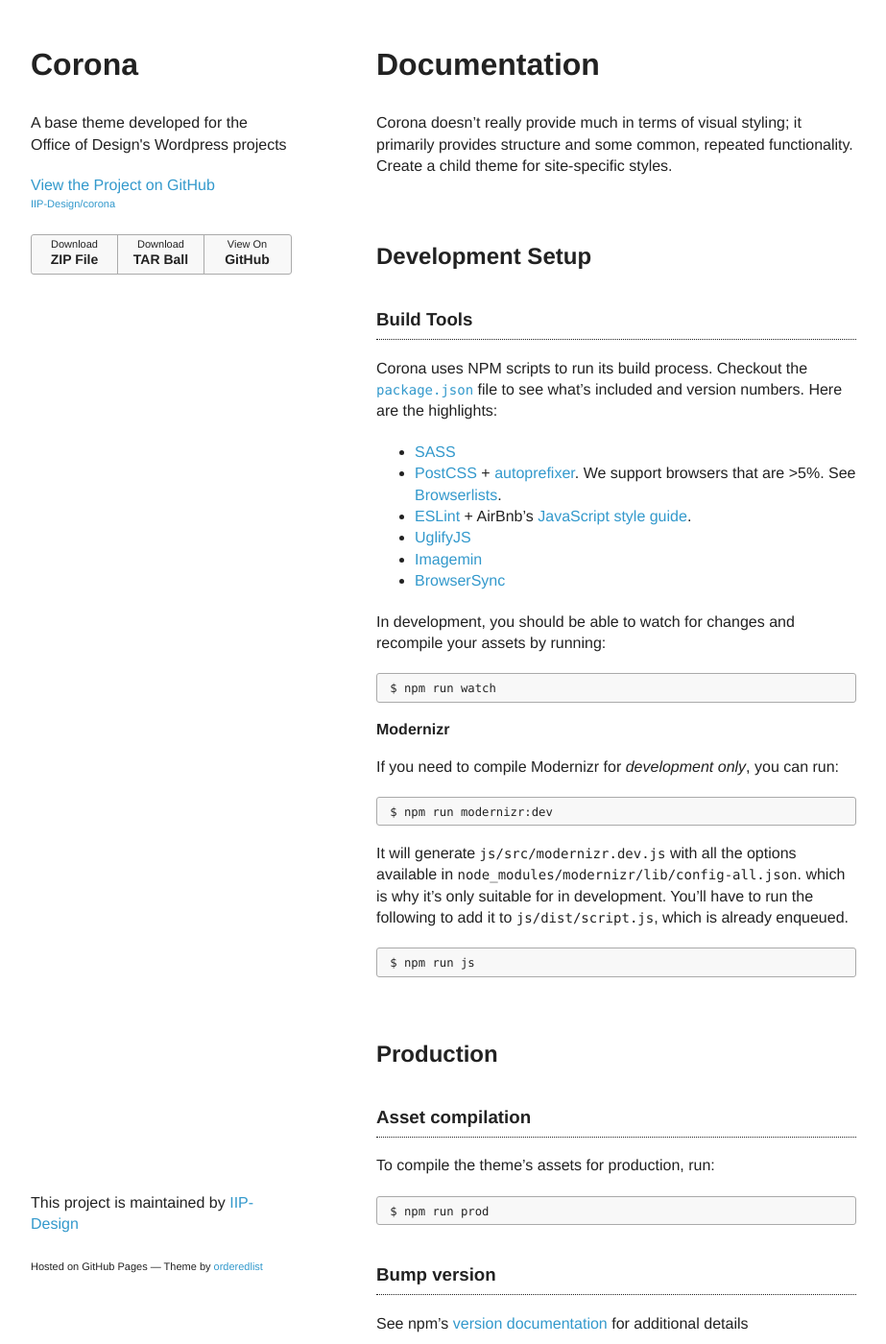
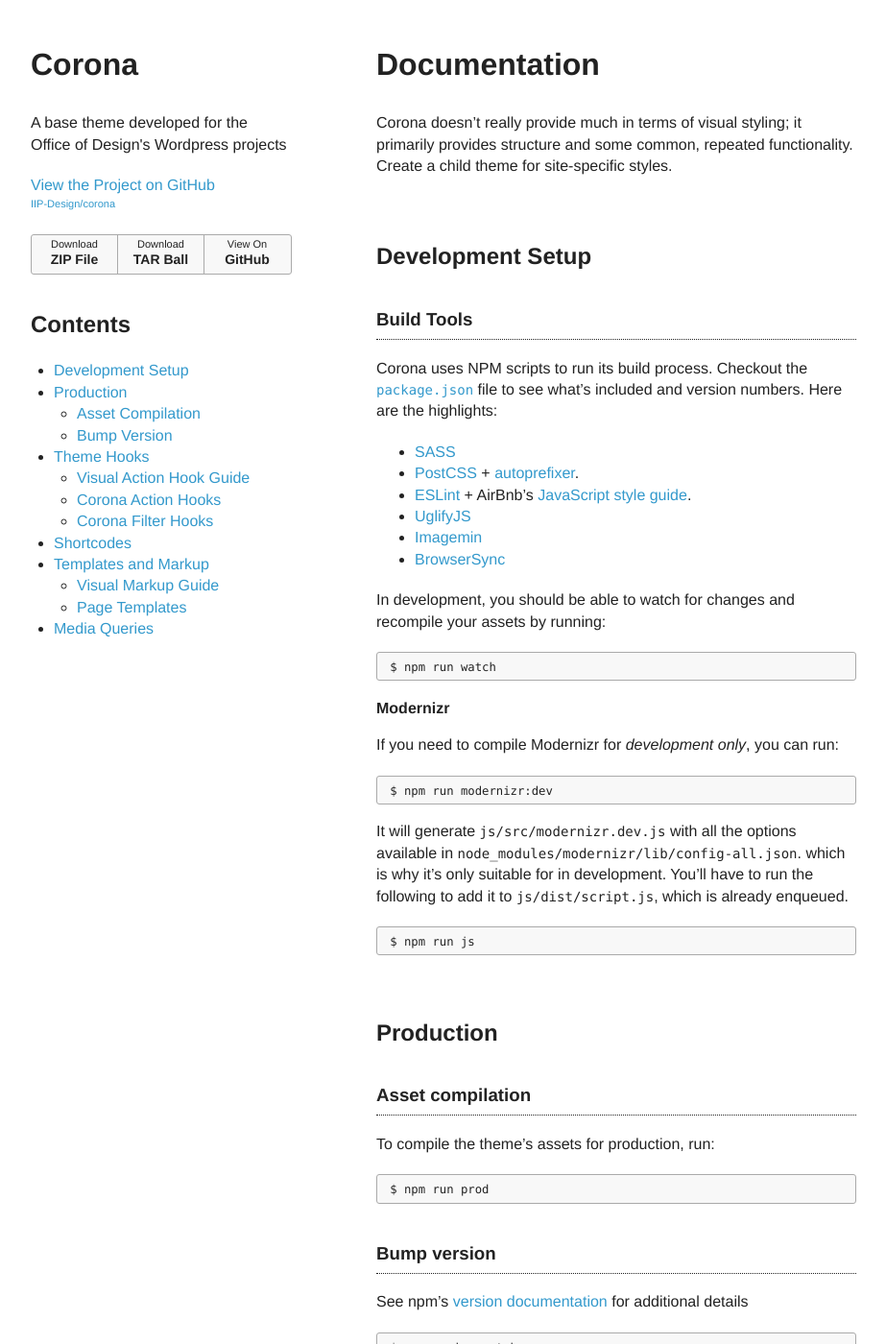
Before and after one commit to IIP-Design/corona-theme, a Jekyll site: the page built from index.md, in a window 1280 px wide and 1400 px high. Shown: the whole window at 96% size, without its empty margins (178-1101 px from the left). Built offline with Jekyll 4.4.1, drawn with Linux system fonts in a browser that asks for light colours; some of the changed text lies outside the part shown.

Commit message:
added visual action hook guide

```diff
--- a/_includes/buttons.html
+++ /dev/null
@@ -1,10 +0,0 @@
-      <header>
-        <h1>Corona</h1>
-        <p>A base theme developed for the Office of Design&#39;s Wordpress projects</p>
-        <p class="view"><a href="https://github.com/IIP-Design/corona">View the Project on GitHub <small>IIP-Design/corona</small></a></p>
-        <ul>
-          <li><a href="https://github.com/IIP-Design/corona/zipball/master">Download <strong>ZIP File</strong></a></li>
-          <li><a href="https://github.com/IIP-Design/corona/tarball/master">Download <strong>TAR Ball</strong></a></li>
-          <li><a href="https://github.com/IIP-Design/corona">View On <strong>GitHub</strong></a></li>
-        </ul>
-      </header>
--- /dev/null
+++ b/_includes/navigation.html
@@ -0,0 +1,38 @@
+      <header>
+        <h1>Corona</h1>
+        <p>A base theme developed for the Office of Design&#39;s Wordpress projects</p>
+        <p class="view"><a href="https://github.com/IIP-Design/corona">View the Project on GitHub <small>IIP-Design/corona</small></a></p>
+        <ul>
+          <li><a href="https://github.com/IIP-Design/corona/zipball/master">Download <strong>ZIP File</strong></a></li>
+          <li><a href="https://github.com/IIP-Design/corona/tarball/master">Download <strong>TAR Ball</strong></a></li>
+          <li><a href="https://github.com/IIP-Design/corona">View On <strong>GitHub</strong></a></li>
+        </ul>
+      </header>
+
+      <nav class="primary-nav">
+        <h2>Contents</h2>
+        <ul>
+          <li><a href="#development-setup">Development Setup</a></li>
+          <li><a href="#production">Production</a>
+          <ul>
+            <li><a href="#asset-compilation">Asset Compilation</a></li>
+            <li><a href="#bump-version">Bump Version</a></li>
+          </ul>
+          </li>
+          <li><a href="#theme-hooks">Theme Hooks</a>
+            <ul>
+              <li><a href="#visual-action-hook-guide">Visual Action Hook Guide</a></li>
+              <li><a href="#corona-action-hooks">Corona Action Hooks</a></li>
+              <li><a href="#corona-filter-hooks">Corona Filter Hooks</a></li>
+            </ul>
+          </li>
+          <li><a href="#shortcodes">Shortcodes</a></li>
+          <li><a href="#templates-and-markup">Templates and Markup</a>
+            <ul>
+              <li><a href="#visual-markup-guide">Visual Markup Guide</a></li>
+              <li><a href="#page-templates">Page Templates</a></li>
+            </ul>
+          </li>
+          <li><a href="#media-queries">Media Queries</a></li>
+        </ul>
+      </nav>
--- a/_layouts/default.html
+++ b/_layouts/default.html
@@ -1,5 +1,5 @@
-{% include header.html %}
-{% include buttons.html %}
+{% include head.html %}
+{% include navigation.html %}
 
 {{ content }}
 
--- a/_layouts/full-width.html
+++ b/_layouts/full-width.html
@@ -1,4 +1,4 @@
-{% include header.html %}
+{% include head.html %}
 
 {{ content }}
 
--- a/index.md
+++ b/index.md
@@ -16,7 +16,7 @@ Corona doesn't really provide much in terms of visual styling; it primarily prov
 Corona uses NPM scripts to run its build process. Checkout the [`package.json`](https://github.com/IIP-Design/corona/blob/master/package.json) file to see what's included and version numbers. Here are the highlights:
 
 * [SASS](http://sass-lang.com/)
-* [PostCSS](https://github.com/postcss/postcss) + [autoprefixer](https://github.com/postcss/autoprefixer). We support browsers that are >5%. See [Browserlists](https://github.com/ai/browserslist#queries).
+* [PostCSS](https://github.com/postcss/postcss) + [autoprefixer](https://github.com/postcss/autoprefixer).
 * [ESLint](http://eslint.org/) + AirBnb's [JavaScript style guide](https://github.com/airbnb/javascript).
 * [UglifyJS](https://github.com/mishoo/UglifyJS)
 * [Imagemin](https://github.com/imagemin/imagemin)
@@ -71,6 +71,10 @@ $npm version patch
 ## Theme Hooks
 
 Corona has 100% support for the [Theme Hook Alliance's](https://github.com/zamoose/themehookalliance) suite of action hooks. We've also added a few other actions and filters, documented below.
+
+### Visual Action Hook Guide
+
+The <a href="{{ site.github.url }}/hooks/">Visual Action Hook Guide</a> outlines some of Corona's layout-related action hooks. These hooks provide easy access to key area's of the theme for plugin and child-theme development.
 
 ### Corona Action Hooks
 
@@ -210,11 +214,15 @@ Corona has 100% support for the [Theme Hook Alliance's](https://github.com/zamoo
 </section>
 
 <section>
-## Templates
+## Templates and Markup
+
+### Visual Markup Guide
 
 Generally speaking, The <a href="{{ site.github.url }}/markup/">Visual Markup Guide</a> explains how Corona's markup is structured.
 
 The markup was heavily influenced by the [Genesis Framework](http://my.studiopress.com/themes/genesis/). The guide is forked from [Nathan Rice](http://www.nathanrice.net/)'s invaluable [Genesis Visual Markup Guide](http://www.genesisframework.com/markup.php). It has been updated to reflect Corona's structure.
+
+### Page Templates
 
 `page_full.php`
 : A full-width page template that doesn't include the primary and secondary sidebars.
--- a/markup/index.html
+++ b/markup/index.html
@@ -1,7 +1,7 @@
 ---
 layout: full-width
-title: Visual Markup Guide
-classes: visual-markup-guide
+title: Corona Visual Markup Guide
+classes: visual-guide
 ---
 <nav>
 	<ul class="navigation">
@@ -9,7 +9,7 @@ classes: visual-markup-guide
 	</ul>
 </nav>
 
-<h1>Corona Visual Markup Guide</h1>
+<h1>{{ page.title }}</h1>
 
 <div class="box site-container">
 <p class="label">&lt;div class=&quot;site-container&quot;&gt;</p>
--- a/styles.scss
+++ b/styles.scss
@@ -2,4 +2,4 @@
 @import '_styles/mixins';
 @import '_styles/base';
 @import '_styles/github-light';
-@import '_styles/markup_guide';
+@import '_styles/visual_guides';
```
Also changed, not shown: _styles/_base.scss (+20 -13 lines), _styles/_visual_guides.scss (renamed from _styles/_markup_guide.scss, +41 -2 lines), hooks/index.html (added, +142 -0 lines), _includes/head.html (renamed from _includes/header.html), styles.css.
